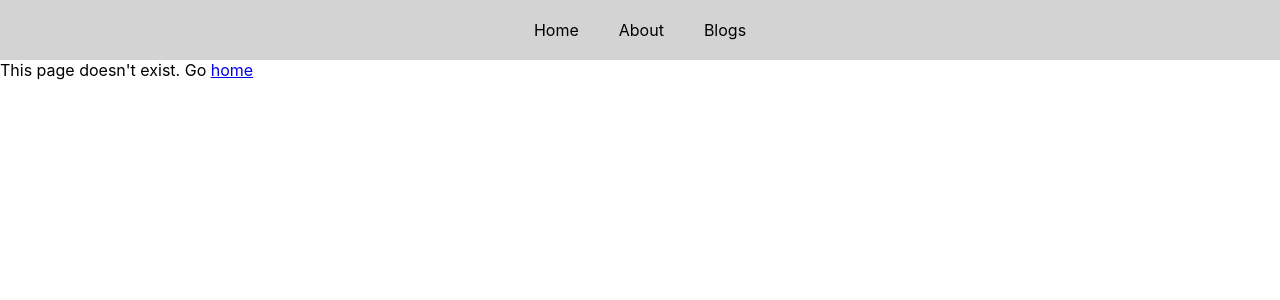
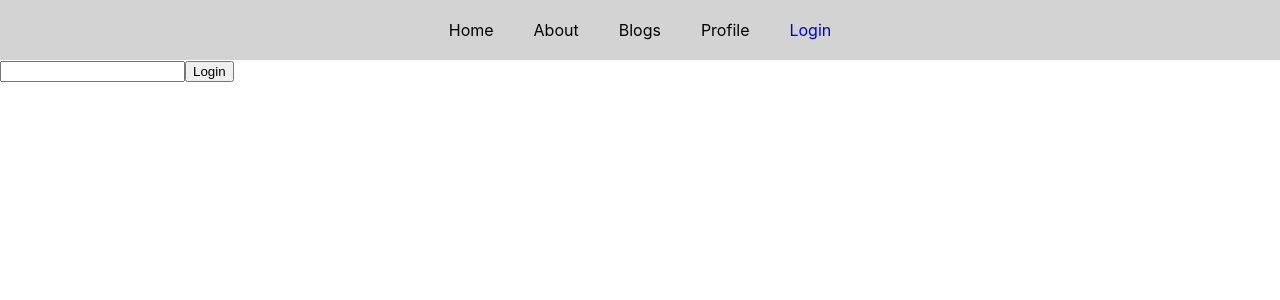
Before and after one commit to Solomii/hw-react-hook, a React (Create React App) app: page /login in a window 1280 px wide. Shown: the top 300 px of the page. Built offline with nearby package versions, Linux system fonts and the light colour scheme.

Commit message:
[#0] Add profile page

```diff
--- a/src/App.jsx
+++ b/src/App.jsx
@@ -3,23 +3,34 @@
 
 import { HomePage } from './pages/HomePage';
 import { AboutPage } from './pages/AboutPage';
-import { BlogsPage } from './pages/BlogPage.jsx';
+import { BlogsPage } from './pages/BlogsPage';
+import { Profile } from "./pages/ProfilePage";
+import { LoginPage } from "./pages/LoginPage";
 import { NotFound } from './pages/NotFoundPage';
 
 import { Layout } from "./components/Layout";
+import { AuthProvider } from "./context/AuthProvider";
+import {RequireAuth} from "./context/RequireAuth"
 
 function App() {
   return (
-    <>
+    <AuthProvider>
       <Routes>
         <Route path="/" element={<Layout />}>
         <Route index element={<HomePage />} />
         <Route path="about" element={<AboutPage />} />
         <Route path="posts" element={<BlogsPage />} />
+          <Route path="profile" element={
+            <RequireAuth>
+               <Profile />
+            </RequireAuth>
+            }
+            />
+        <Route path="login" element={<LoginPage />} />
         <Route path="*" element={<NotFound />} />
         </Route>
       </Routes>
-    </>
+    </ AuthProvider>
   );
 }
 
--- a/src/components/Layout.jsx
+++ b/src/components/Layout.jsx
@@ -1,12 +1,18 @@
 import { NavLink, Outlet } from "react-router-dom";
+import { useAuth } from "../context/AuthProvider";
 
 const Layout = () => {
+  const auth = useAuth();
+
+
   return (
     <>
       <header>
         <NavLink to="/">Home</NavLink>
         <NavLink to="/about">About</NavLink>
         <NavLink to="/posts">Blogs</NavLink>
+        <NavLink to="/profile">Profile</NavLink>
+        {!auth.user && (<NavLink to="/login">Login</NavLink>)}
       </header>
       <main>
         <Outlet/>
--- /dev/null
+++ b/src/context/AuthProvider.jsx
@@ -0,0 +1,24 @@
+import { useState, createContext, useContext } from "react";
+
+export const AuthContext = createContext(null);
+
+export const AuthProvider = ({children}) => {
+  const [user, setUser] = useState(null);
+
+  const login = (user) => {
+    setUser(user)
+  }
+
+   const logout = () => {
+    setUser(null)
+  }
+
+  return <AuthContext.Provider value={{user, login, logout}}>
+    {children}
+  </AuthContext.Provider>
+}
+
+
+export const useAuth = () => {
+  return useContext(AuthContext);
+}
--- /dev/null
+++ b/src/context/RequireAuth.jsx
@@ -0,0 +1,14 @@
+import React from 'react';
+import { useAuth } from './AuthProvider';
+import { Navigate, useNavigate } from "react-router-dom";
+
+
+export const RequireAuth = ({children}) => {
+  const auth = useAuth();
+   const navigate = useNavigate();
+
+  if (!auth.user) {
+    return <Navigate to="/login"/>
+  }
+  return children
+}
--- a/src/index.css
+++ b/src/index.css
@@ -32,6 +32,10 @@
  text-align: center;
 }
 
+button {
+
+}
+
 .active {
   color: mediumblue;
   cursor: default;
--- a/src/pages/AboutPage.jsx
+++ b/src/pages/AboutPage.jsx
@@ -1,9 +1,7 @@
-const AboutPage = () => {
+export const AboutPage = () => {
   return (
     <div>
       <h1>About us</h1>
     </div>
   )
 }
-
-export { AboutPage };
--- a/src/pages/BlogPage.jsx
+++ b/src/pages/BlogsPage.jsx
@@ -1,9 +1,9 @@
-import { useState, useEffect } from "react";
+import React, { useState, useEffect, useContext } from "react";
 
 const BlogsPage = () => {
   const [posts, setPosts] = useState([]);
   const [error, setError] = useState(null);
-  const urlPosts = 'https://jsonplaceholder.typicode.com/posts';
+  const urlPosts = 'https://gorest.co.in/public/v2/posts';
 
   useEffect(() => {
     fetch(urlPosts)
@@ -23,11 +23,11 @@
     return (
       <div>
         <h1>Blogs Page</h1>
-        <ul>
+        <ol>
         {posts.map(post => (
           <li key={post.id}>{post.title}</li>
         ))}
-        </ul>
+        </ol>
       </div>
     )
   }
--- /dev/null
+++ b/src/pages/LoginPage.jsx
@@ -0,0 +1,21 @@
+import { useState } from "react";
+import { useNavigate } from "react-router-dom";
+import { useAuth } from "../context/AuthProvider";
+
+export const LoginPage = () => {
+  const [user, setUser] = useState("");
+  const auth = useAuth();
+  const navigate = useNavigate();
+
+  const handleLogin = () => {
+    auth.login(user)
+    navigate('/')
+  }
+
+  return (
+    <div>
+      <input type="text" onChange={(e) => setUser(e.target.value)} />
+      <button onClick={handleLogin}>Login</button>
+    </div>
+  )
+}
--- /dev/null
+++ b/src/pages/ProfilePage.jsx
@@ -0,0 +1,20 @@
+import { useAuth } from "../context/AuthProvider";
+import { useNavigate } from "react-router-dom";
+
+export const Profile = () => {
+  const auth = useAuth();
+  const navigate = useNavigate();
+
+  const handleLogout = () => {
+    auth.logout();
+    navigate('/');
+  }
+
+  return (
+    <div>
+      <h1>Welcome {auth.user}</h1>
+      <button onClick={handleLogout}>Logout</button>
+    </div>
+
+  )
+}
```
